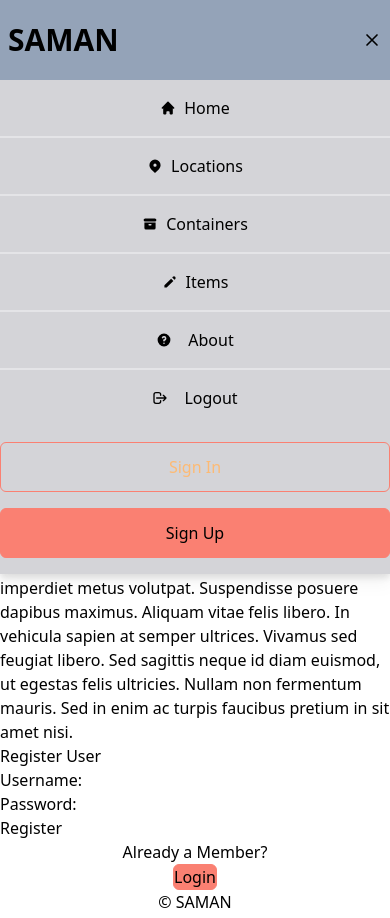
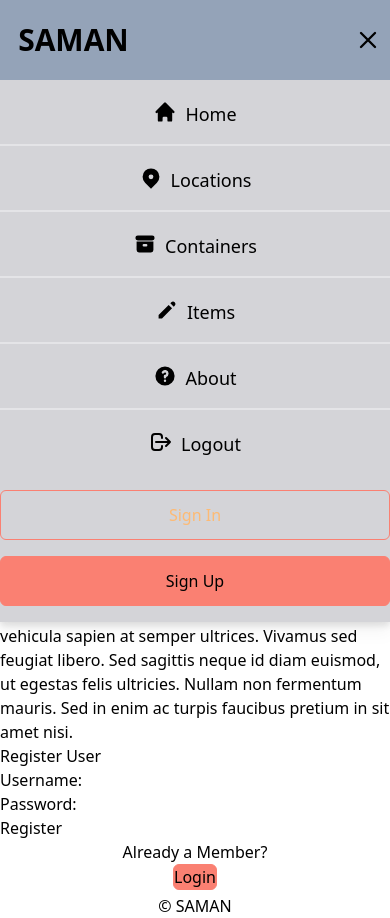
Before and after one commit to mathaimoua/SAMAN2, a React (Create React App) app: page /#/home in a window 390 px wide. Both pictures are taken after a click on the element 372 px from the left and 40 px from the top of the page. Built offline with nearby package versions, Linux system fonts and the light colour scheme; no server answers.

Commit message:
Font size changes for mobile Nav and menu item positionings adjusted

```diff
--- a/src/components/Footer/Footer.jsx
+++ b/src/components/Footer/Footer.jsx
@@ -6,7 +6,7 @@ import React from 'react';
 // or even care what the redux state is, so it doesn't need 'connect()'
 
 function Footer() {
-  return <footer className='text-center md:ml-[18%]'>&copy; SAMAN</footer>;
+  return <footer className='text-center mt-1 md:ml-[18%]'>&copy; SAMAN</footer>;
 }
 
 export default Footer;
--- a/src/components/Nav/Nav.jsx
+++ b/src/components/Nav/Nav.jsx
@@ -55,7 +55,7 @@ function Nav() {
             </li>
           </ul>
           {/* Logout at bottom of Side Menu */}
-          <ul className="absolute bottom-0 w-full">
+          <ul className="absolute bottom-0 w-full mb-2">
             <a href="#" class="no-underline hover:no-underline ">
               <li
                 className="ml-[0] pl-[8%] mb-2 flex transition ease-in-out duration-200 hover:bg-zinc-500"
@@ -68,10 +68,10 @@ function Nav() {
           </ul>
         </div>
       )}
-      <div className="w-screen h-[80px] z-10 bg-slate-400 fixed drop-shadow-lg">
+      <div className="w-screen h-[80px] z-10 bg-slate-400 fixed drop-shadow-lg md:ml-auto md:mr-auto">
         <div className="px-2 flex justify-between items-center w-full h-full">
           <div className="flex items-center">
-            <h1 className="text-3xl font-bold mr-4 md:text-4xl">SAMAN</h1>
+            <h1 className="text-3xl font-bold mr-4 pl-[8%] md:text-4xl ">SAMAN</h1>
           </div>
           {!user.id ? (
             <div className="hidden md:flex pr-4">
@@ -84,34 +84,34 @@ function Nav() {
             <></>
           )}
           <div className="md:hidden " onClick={handleClick}>
-            {!nav ? <MenuIcon className="w-5" /> : <XIcon className="w-5" />}
+            {!nav ? <MenuIcon className="w-7" /> : <XIcon className="w-7" />}
           </div>
         </div>
         {/* Mobile NavMenu */}
         <ul className={!nav ? "hidden" : "absolute bg-zinc-300  w-full"}>
           <li className="border-b-2 border-zinc-200 w-full flex justify-center transition ease-in-out duration-200 active:bg-zinc-500">
-            <HomeIcon className="w-4 mr-2" />
-            Home
+            <HomeIcon className="w-6 mr-2" />
+            <p className='mt-1 text-lg'>Home</p>
           </li>
           <li className="border-b-2 border-zinc-200 w-full flex justify-center transition ease-in-out duration-200 active:bg-zinc-500">
-            <LocationMarkerIcon className="w-4 mr-2" />
-            Locations
+            <LocationMarkerIcon className="w-6 mr-2" />
+            <p className='mt-1 text-lg'>Locations</p>
           </li>
           <li className="border-b-2 border-zinc-200 w-full flex justify-center transition ease-in-out duration-200 active:bg-zinc-500">
-            <ArchiveIcon className="w-4 mr-2" />
-            Containers
+            <ArchiveIcon className="w-6 mr-2" />
+            <p className='mt-1 text-lg'>Containers</p>
           </li>
           <li className="border-b-2 border-zinc-200 w-full flex justify-center transition ease-in-out duration-200 active:bg-zinc-500">
-            <PencilIcon className="w-4 mr-2" />
-            Items
+            <PencilIcon className="w-6 mr-2" />
+            <p className='mt-1 text-lg'>Items</p>
           </li>
           <li className="border-b-2 border-zinc-200 w-full flex justify-center transition ease-in-out duration-200 active:bg-zinc-500">
-            <QuestionMarkCircleIcon className="w-4 mr-4" />
-            About
+            <QuestionMarkCircleIcon className="w-6 mr-2" />
+            <p className='mt-1 text-lg'>About</p>
           </li>
           <li className="w-full flex justify-center transition ease-in-out duration-200 active:bg-zinc-500">
-            <LogoutIcon className="w-4 mr-4" />
-            Logout
+            <LogoutIcon className="w-6 mr-2" />
+            <p className='mt-1 text-lg'>Logout</p>
           </li>
           {!user.id && (
             <div className="flex flex-col my-4">
```
